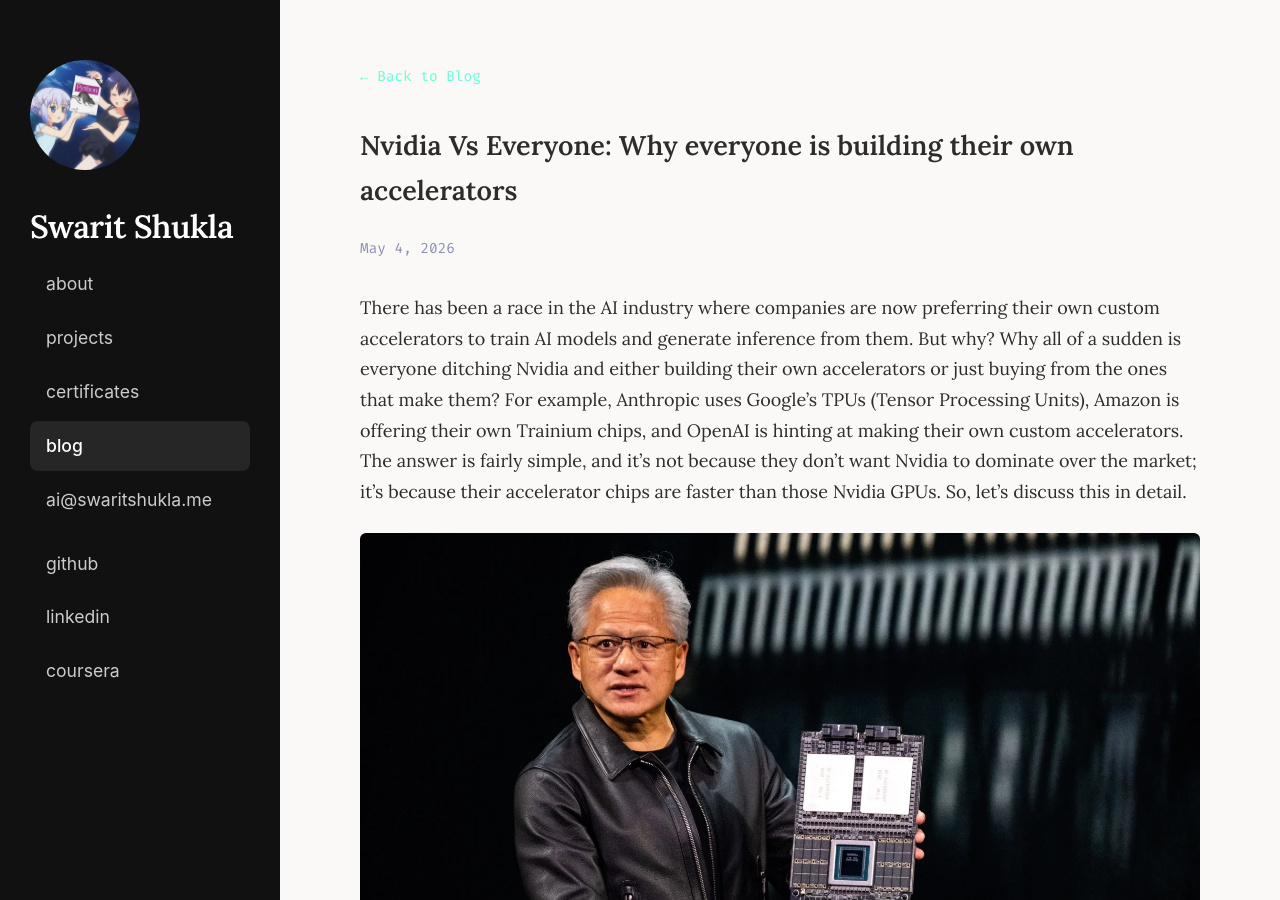
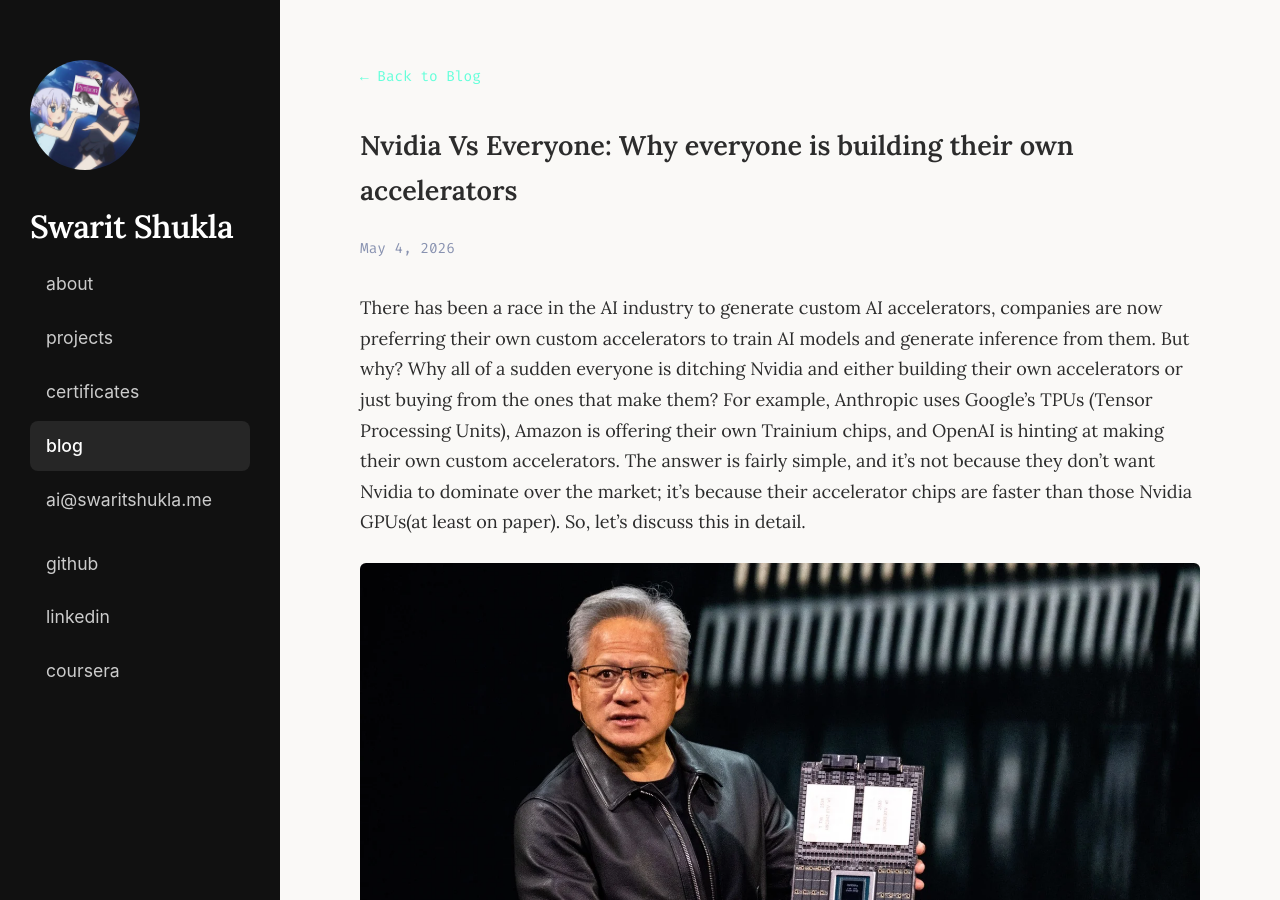
Before and after one commit to SWARITSHUKLA/SWARITSHUKLA.github.io, a Jekyll site: the page built from _posts/2026-05-04-nvidia-vs-everyone-why-everyone-is-building-their-own-ai-accelerators.md, in a window 1280 px wide and 900 px high. Built offline with Jekyll 4.4.1, drawn with Linux system fonts in a browser that asks for light colours.

Commit message:
clarified about the advantage point

```diff
--- a/_posts/2026-05-04-nvidia-vs-everyone-why-everyone-is-building-their-own-ai-accelerators.md
+++ b/_posts/2026-05-04-nvidia-vs-everyone-why-everyone-is-building-their-own-ai-accelerators.md
@@ -5,7 +5,7 @@ date: 2026-05-04
 category: ai-hype
 ---
 
-There has been a race in the AI industry where companies are now preferring their own custom accelerators to train AI models and generate inference from them. But why? Why all of a sudden is everyone ditching Nvidia and either building their own accelerators or just buying from the ones that make them? For example, Anthropic uses Google's TPUs (Tensor Processing Units), Amazon is offering their own Trainium chips, and OpenAI is hinting at making their own custom accelerators. The answer is fairly simple, and it's not because they don't want Nvidia to dominate over the market; it's because their accelerator chips are faster than those Nvidia GPUs. So, let's discuss this in detail.
+There has been a race in the AI industry to generate custom AI accelerators, companies are now preferring their own custom accelerators to train AI models and generate inference from them. But why? Why all of a sudden everyone is ditching Nvidia and either building their own accelerators or just buying from the ones that make them? For example, Anthropic uses Google's TPUs (Tensor Processing Units), Amazon is offering their own Trainium chips, and OpenAI is hinting at making their own custom accelerators. The answer is fairly simple, and it's not because they don't want Nvidia to dominate over the market; it's because their accelerator chips are faster than those Nvidia GPUs(at least on paper). So, let's discuss this in detail.
 
 ![Jensen Nvidia vs everyone photo](/photos/jensen_Nvidia%20%20vs%20everyone%20photo.webp)
 
```
